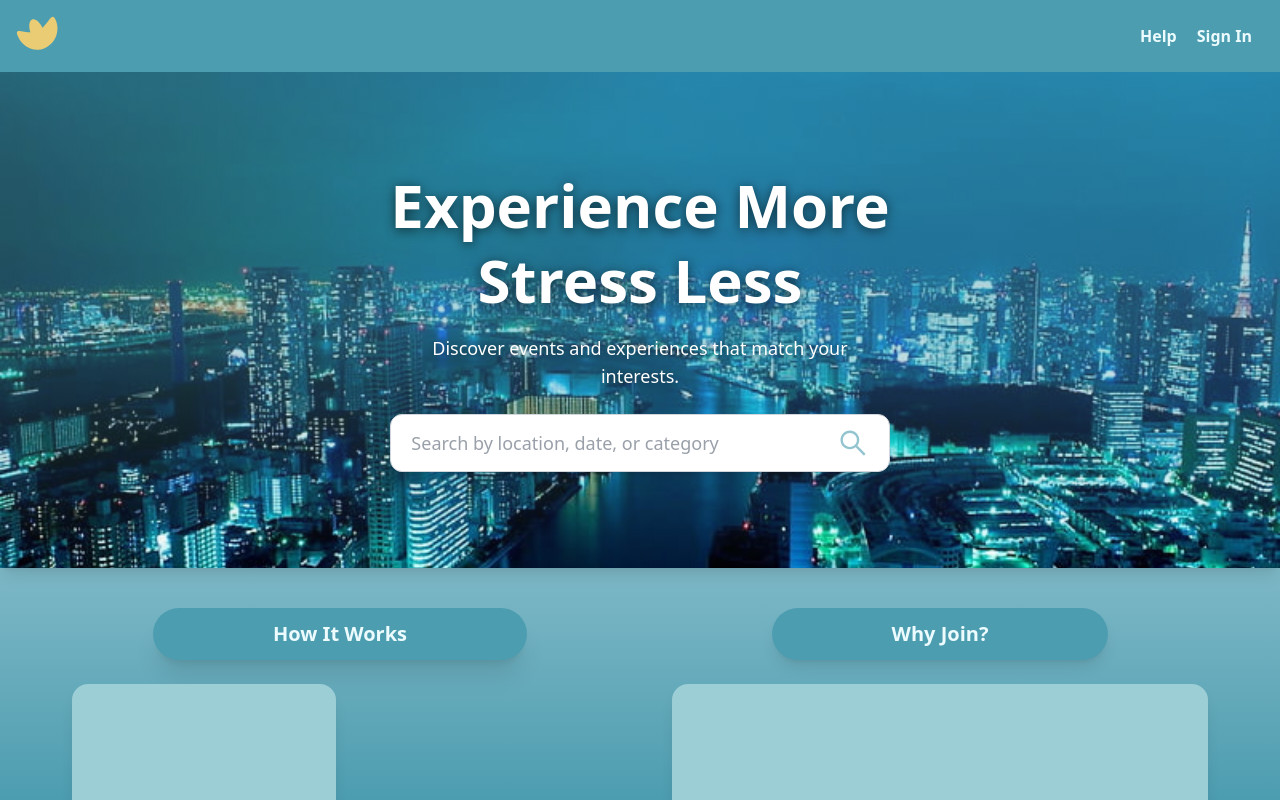
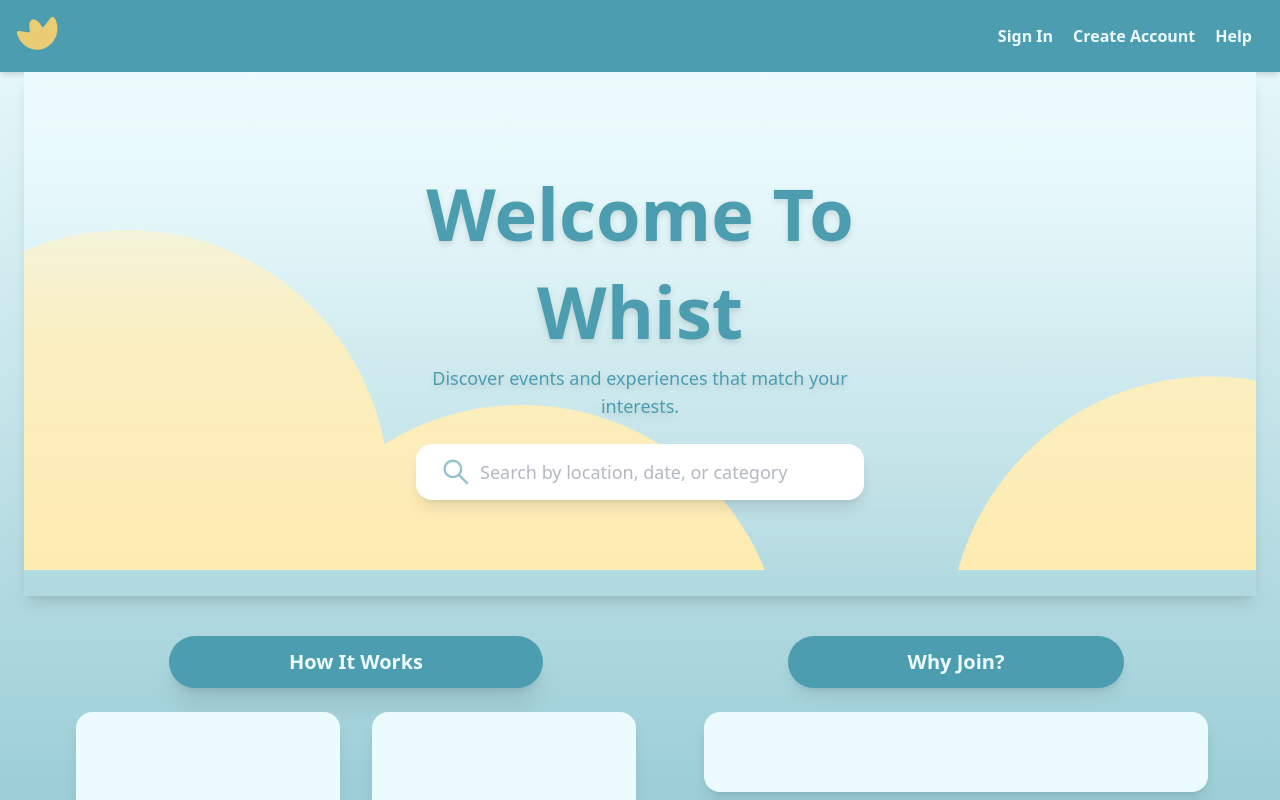
Before and after one commit to urkodi/EventSite, a React (Vite) app: page /landing in a window 1280 px wide. Built offline with nearby package versions, Linux system fonts and the light colour scheme; no server answers.

Commit message:
ashdasdhiaol

```diff
--- a/src/pages/LandingPage.tsx
+++ b/src/pages/LandingPage.tsx
@@ -10,63 +10,70 @@ import WineIcon from "../assets/icons/wine.svg";
 import BurgerIcon from "../assets/icons/hamburger.svg";
 import SearchIcon from "../assets/icons/SearchMoonstone.svg";
 
-// hero background image
-import heroBg from "../assets/icons/hero-bg.jpg";
+import landingBg from "../assets/images/deco.png"
 
 function LandingPage() {
   return (
-    <div className="min-h-screen w-full flex flex-col bg-gradient-to-b from-bluewhite to-moonstone text-gray-800">
+    <div className="max-h-screen w-full flex flex-col overflow-x-hidden bg-gradient-to-b from-whiteblue to-lightermoonstone text-gray-800">
       <header className="w-screen h-auto bg-moonstone p-4 shadow-md">
                 <div className="flex items-center justify-between">
                     <a href="/">
                         <img src={eventlogo} alt="Event Logo" className="h-10 transition-transform duration-300 hover:scale-120 hover:-translate-y-0" />
                     </a>
                      <div className="mr-3 flex gap-5">
-                        <button className="font-bold hover:text-darkervanilla transition text-bluewhite hover:scale-110">Help</button>
-                        <button className="font-bold hover:text-darkervanilla transition text-bluewhite hover:scale-110">Sign In</button>
+                      <Link to="/login"
+                        className="font-bold hover:text-darkervanilla transition text-bluewhite hover:scale-110">Sign In
+                      </Link>
+                        <Link to="/create-account"
+                        className="font-bold hover:text-darkervanilla transition text-bluewhite hover:scale-110">Create Account
+                      </Link>
+                      <Link to="/help"
+                        className="font-bold hover:text-darkervanilla transition text-bluewhite hover:scale-110">Help
+                      </Link>
                   </div>
                 </div>
             </header>
 
       <main
-        className="flex-1 flex flex-col items-center justify-start pt-0 px-6 overflow-y-auto"
+        className="flex-1 flex flex-col items-center justify-start px-6 overflow-y-scroll"
         style={{
-          scrollbarColor:
-            "var(--color-bluewhite) var(--color-lightermoonstone)", // thumb | track
+          scrollbarColor: '#4C9DB0 transparent',
         }}
       >
         <div
-          className="w-screen -mx-6 flex items-center justify-center mb-10 px-8 py-24 shadow-lg relative bg-cover bg-center bg-no-repeat"
+          className="w-full flex items-center justify-center mb-10 px-8 py-24 shadow-lg relative bg-cover bg-center bg-no-repeat"
           style={{
-            backgroundImage: `url(${heroBg})`,
-            backgroundSize: "cover",
+            backgroundImage: `url(${landingBg})`,
+            backgroundSize: "contain",
             backgroundPosition: "center",
-            imageRendering: "crisp-edges",
-            backgroundAttachment: "fixed", // optional parallax effect
+            backgroundAttachment: "fixed",
           }}
         >
-          <div className="absolute inset-0 bg-gradient-to-b from-moonstone/50 via-moonstone/40 to-transparent"></div>
+        <div className="absolute inset-0 bg-gradient-to-b from-whiteblue via-whiteblue/25 to-transparent"></div>
 
-          <div className="relative z-10 flex flex-col items-center text-center">
-            <h1 className="text-6xl font-bold text-white mb-4 leading-tight drop-shadow-[0_2px_6px_rgba(0,0,0,0.6)]">
-              Experience More
-              <br />
-              Stress Less
+          <div className="relative flex flex-col items-center text-center">
+            <h1 className="text-7xl font-bold text-moonstone mb-2 leading-tight drop-shadow-md">
+              Welcome To
             </h1>
-            <p className="text-white text-lg mb-6 max-w-md drop-shadow-[0_1px_4px_rgba(0,0,0,0.5)]">
+
+            <h1 className="text-7xl font-bold text-moonstone mb-2 leading-tight drop-shadow-md">
+              Whist
+            </h1>
+
+            <p className="text-moonstone text-lg mb-6 max-w-md drop-shadow-md">
               Discover events and experiences that match your interests.
             </p>
 
-            <div className="flex items-center bg-white border border-gray-300 rounded-xl px-5 py-3 shadow-lg w-full max-w-3xl backdrop-blur-sm bg-opacity-90">
+            <div className="flex items-center bg-white rounded-2xl px-3 py-3 shadow-lg w-full max-w-3xl backdrop-blur-sm bg-opacity-90">
+              <img
+                src={SearchIcon}
+                alt="Search"
+                className="w-8 h-8 ml-3 opacity-60 cursor-pointer hover:opacity-90 transition mx-2"
+              />
               <input
                 type="text"
                 placeholder="Search by location, date, or category"
-                className="flex-grow outline-none text-gray-700 text-lg bg-transparent"
-              />
-              <img
-                src={SearchIcon}
-                alt="Search"
-                className="w-8 h-8 ml-3 opacity-60 cursor-pointer hover:opacity-90 transition"
+                className="flex-grow outline-none text-gray-500 text-lg bg-transparent"
               />
             </div>
           </div>
@@ -74,32 +81,19 @@ function LandingPage() {
 
         <section className="w-full flex justify-center items-start gap-16 px-12 mb-20 max-w-7xl">
 
-          <section className="flex flex-col flex-1 items-start">
+          <section className="flex flex-col w-[50%]">
             <h2 className="bg-moonstone text-whiteblue font-semibold text-xl px-30 py-3 rounded-full mb-6 shadow-xl self-center text-center">
               How It Works
             </h2>
-            <div className="flex gap-8 justify-start flex-wrap">
-              <div className="w-66 h-56 bg-lightermoonstone rounded-2xl shadow-lg"></div>
-              <div className="w-66 h-56 bg-lightermoonstone rounded-2xl shadow-lg"></div>
-              <div className="w-full h-56 bg-lightermoonstone rounded-2xl shadow-lg"></div>
-            </div>
-          </section>
+            <div className="flex gap-8 justify-center flex-wrap">
+              <div className="w-66 h-56 bg-bluewhite rounded-2xl shadow-lg"></div>
+              <div className="w-66 h-56 bg-bluewhite rounded-2xl shadow-lg"></div>
 
-          <section className="flex flex-col flex-1 items-start">
-            <h2 className="bg-moonstone text-whiteblue font-semibold text-xl px-30 py-3 rounded-full mb-6 shadow-lg self-center text-center">
-              Why Join?
-            </h2>
-            <div className="w-full h-[480px] bg-lightermoonstone rounded-2xl shadow-lg px-8 py-10 text-white flex flex-col justify-start overflow-hidden"></div>
-          </section>
-        </section>
-
-        {/* catergories */}
-        <div className="w-[90%] ml-auto mr-7 mb-16">
-          <section className="flex flex-col items-start">
-            <h2 className="bg-moonstone text-whiteblue font-semibold text-lg px-30 py-2 rounded-full mb-6 shadow-lg self-center text-center">
+                <section className="flex flex-col items-center">
+                  <h2 className="bg-moonstone text-whiteblue font-semibold text-xl px-25 py-3 rounded-full mb-6 shadow-xl self-center text-center">
                     Explore Categories
                   </h2>
-            <div className="w-full overflow-x-scroll"
+                  <div className="w-[50%] overflow-x-scroll"
                   style={{
                           scrollbarColor: '#ECFBFD transparent',
                       }}>
@@ -130,6 +124,16 @@ function LandingPage() {
                   </div>
                 </section>
               </div>
+            </section>
+
+          <section className="flex flex-col w-[50%]">
+            <h2 className="bg-moonstone text-whiteblue font-semibold text-xl px-30 py-3 rounded-full mb-6 shadow-lg self-center text-center">
+              Why Join?
+            </h2>
+            <div className="bg-bluewhite rounded-2xl shadow-lg px-8 py-10 text-white flex flex-col justify-start overflow-hidden"></div>
+          </section>
+        </section>
+
       </main>
     </div>
   );
```
Lines whose indentation alone changed are shown as unchanged.
